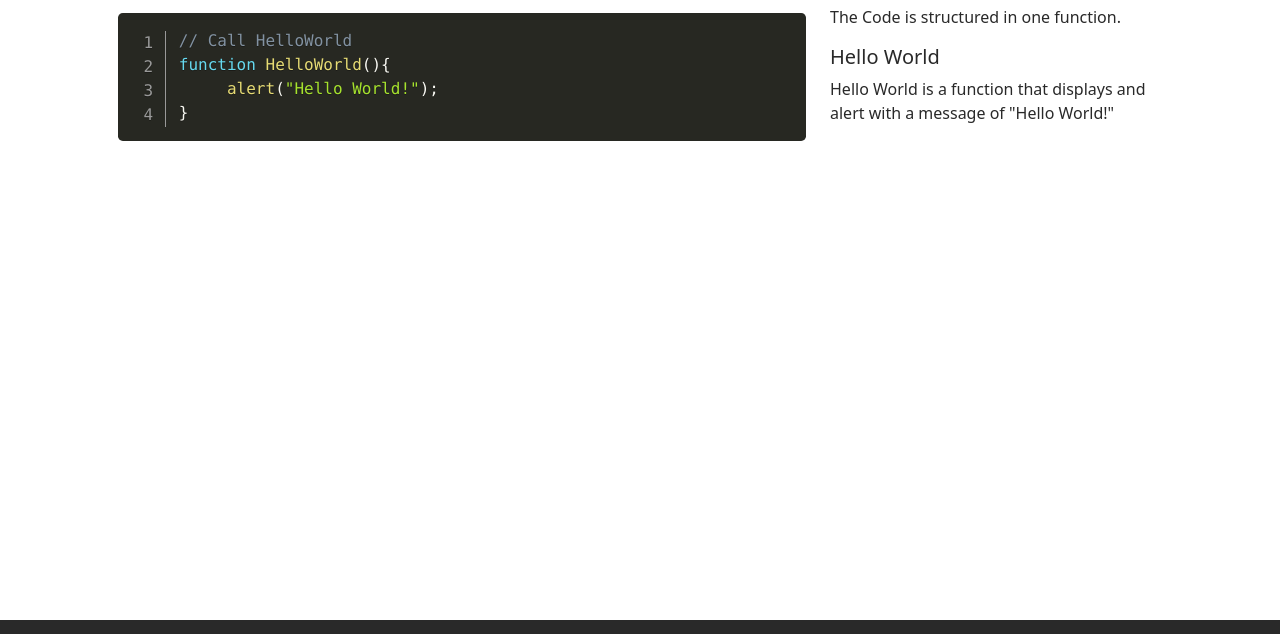
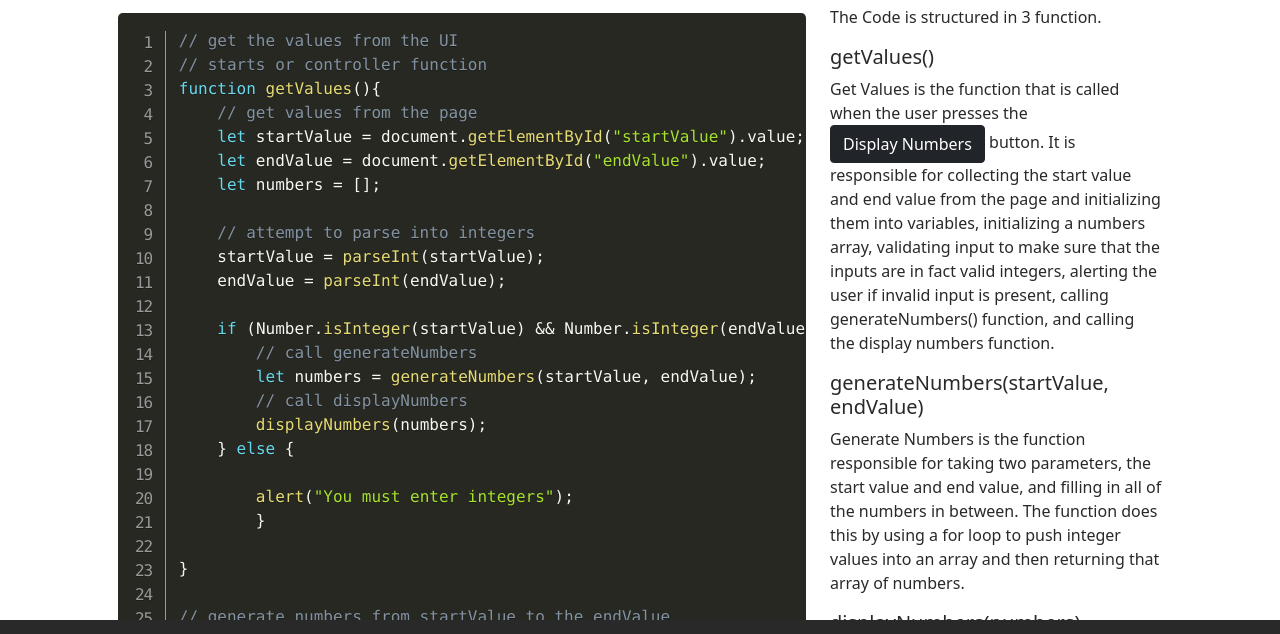
Before and after one commit to nicholas-guinther/ZeroToOne-hundred, a plain HTML site: page code.html in a window 1280 px wide. Shown: the part 114-748 px from the top of the page. Drawn offline with nearby package versions, Linux system fonts and the light colour scheme.

Commit message:
Updated Code Page
Added JS code to the Code page and added a description for the methods.

```diff
--- a/code.html
+++ b/code.html
@@ -56,17 +56,91 @@
             <div class="col-lg-8">
                 <pre class="line-numbers">
                     <code class="language-javascript">
-                        // Call HelloWorld
-                        function HelloWorld(){
-                             alert("Hello World!");
+                        // get the values from the UI
+                        // starts or controller function
+                        function getValues(){
+                            // get values from the page
+                            let startValue = document.getElementById("startValue").value;
+                            let endValue = document.getElementById("endValue").value;
+                            let numbers = [];
+
+                            // attempt to parse into integers
+                            startValue = parseInt(startValue);
+                            endValue = parseInt(endValue);
+
+                            if (Number.isInteger(startValue) && Number.isInteger(endValue)) {
+                                // call generateNumbers
+                                let numbers = generateNumbers(startValue, endValue);
+                                // call displayNumbers
+                                displayNumbers(numbers);
+                            } else {
+
+                                alert("You must enter integers");
+                                }
+
+                        }
+
+                        // generate numbers from startValue to the endValue
+                        // logic functions
+                        function generateNumbers(startValue, endValue){
+
+                            let numbers = [];
+
+                            // get all numbers from start to end
+                            for (let index = startValue; index <= endValue; index++) {
+                                numbers.push(index);
+
+                            }
+
+                            return numbers;
+                        }
+
+                        // display the numbers and mark the even numbers bold
+                        // display or view functions
+                        function displayNumbers(numbers){
+
+                            let templateRows = "";
+                            let className = "even"
+
+                            for (let index = 0; index < numbers.length; index++) {
+
+                                let number = numbers[index];
+
+                                if (number % 2 == 0){
+
+                                    className = "even";
+
+                                } else {
+
+                                    className = "odd";
+                                }
+                                // This does not render correctly with Prism see the source
+                                templateRows += `<tr><td class="${className}">${number}</td></tr>`;
+                            }
+
+                            document.getElementById("results").innerHTML = templateRows;
                         }
                     </code>
                 </pre>
             </div>
             <div class="col-lg-4">
-                <p>The Code is structured in one function.</p>
-                <h5>Hello World</h5>
-                <p>Hello World is a function that displays and alert with a message of "Hello World!"</p>
+                <p>The Code is structured in 3 function.</p>
+                <h5>getValues()</h5>
+                <p>Get Values is the function that is called when the user presses the <button type="button" class="btn btn-dark btn-large">Display Numbers</button> button. It is responsible for
+                    collecting the start value and end value from the page and initializing them into variables, initializing a numbers array,
+                    validating input to make sure that the inputs are in fact valid integers, alerting the user if invalid input is present, calling generateNumbers() function,
+                    and calling the display numbers function.
+                </p>
+                <h5>generateNumbers(startValue, endValue)</h5>
+                <p>Generate Numbers is the function responsible for taking two parameters, the start value and end value, and filling in all of
+                    the numbers in between. The function does this by using a for loop to push integer values into an array and then
+                    returning that array of numbers.
+                </p>
+                <h5>displayNumbers(numbers)</h5>
+                <p>The Display numbers function takes one parameter which is the numbers array. The function then initializes two variables,
+                    one called templateRows, which is a string that will be used to render the numers into HTML code and className variable
+                    which will be used to make the even numbers bold using CSS.
+                </p>
             </div>
         </div>
     </div>
```
Also changed, not shown: app.html (+1 -1 lines).
